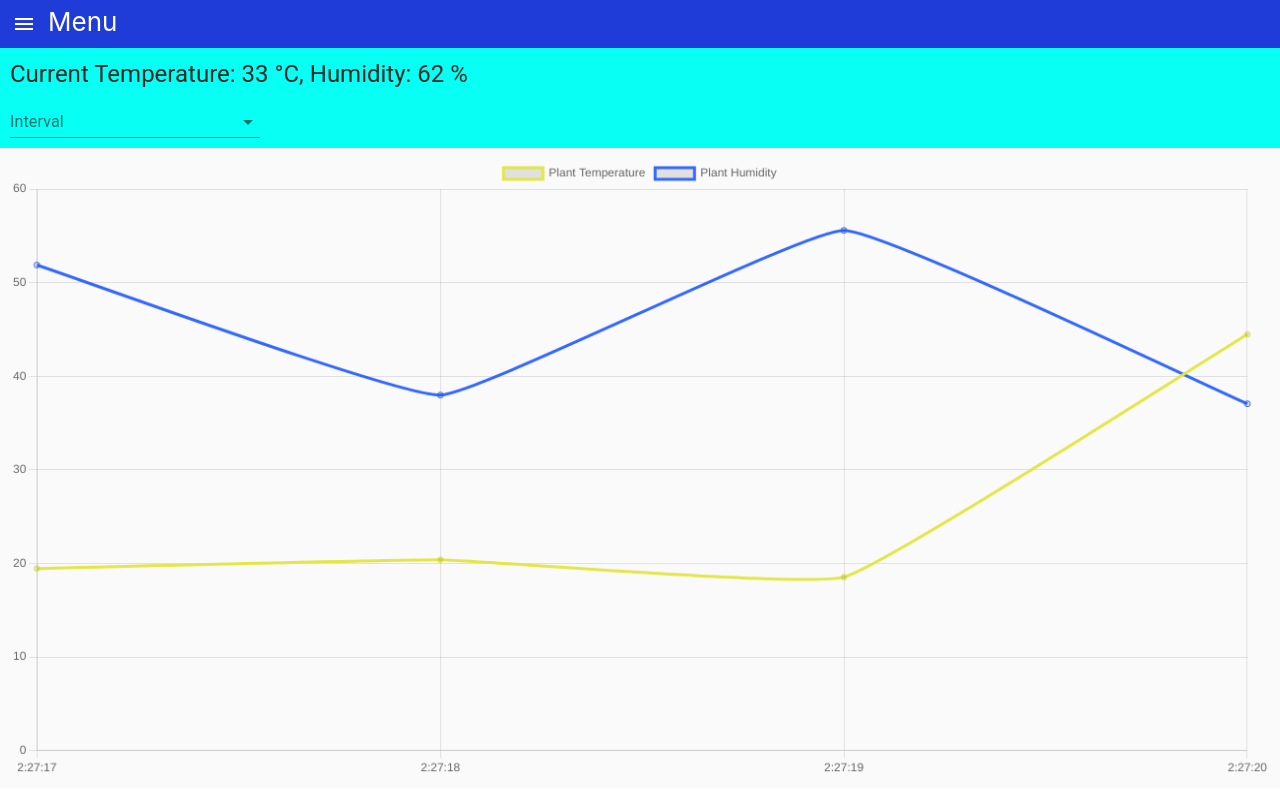
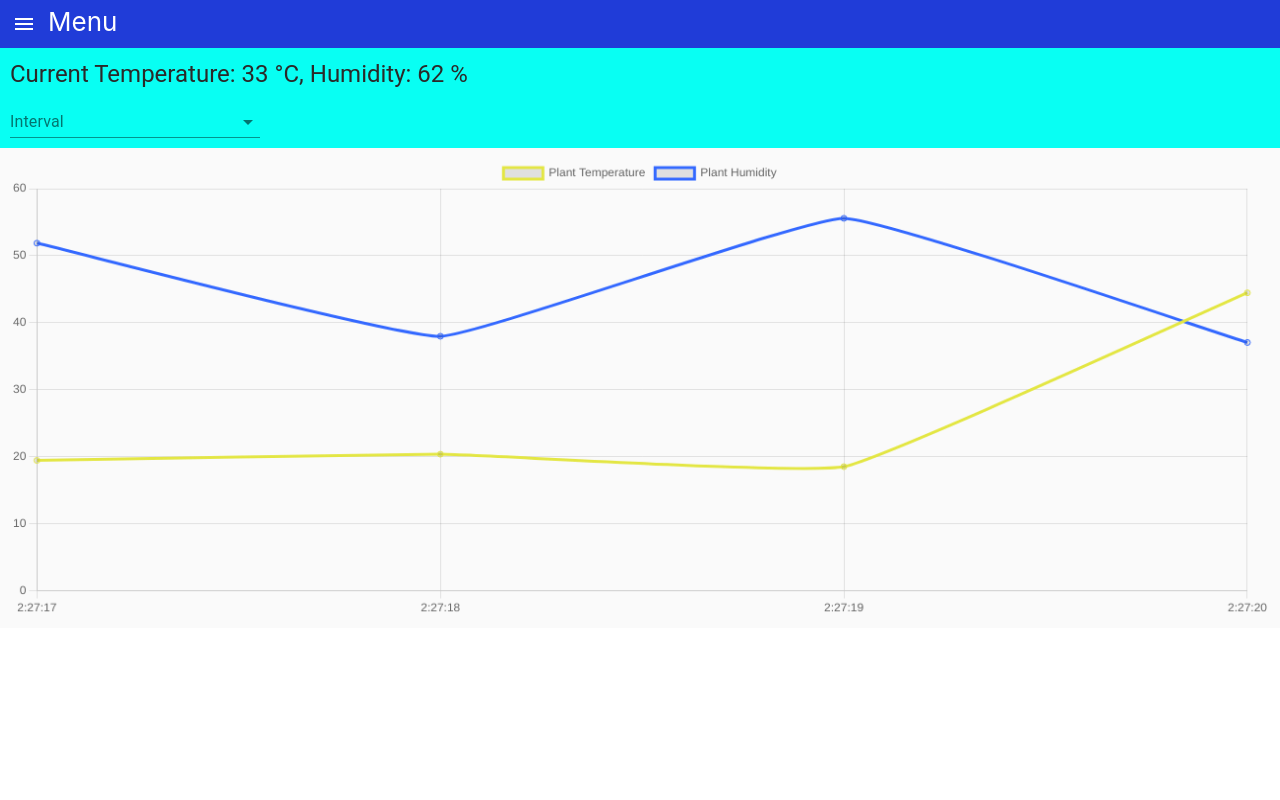
Before and after one commit to yungwenpeng/react-dashboard-example, a React (Create React App) app: page /dashboard in a window 1280 px wide. Built offline with nearby package versions, Linux system fonts and the light colour scheme.

Commit message:
Modify interval to default 100

```diff
--- a/src/pages/Dashboard/Dashboard.css
+++ b/src/pages/Dashboard/Dashboard.css
@@ -22,6 +22,6 @@
     color: white;
     position: relative;
     padding: 10px;
-    width: 100%;
-    height: 30%;
+    width: 80%;
+    max-height: 60vmin;
 }
--- a/src/pages/Dashboard/Dashboard.js
+++ b/src/pages/Dashboard/Dashboard.js
@@ -32,6 +32,19 @@ let dataSetup = {
   ]
 };
 
+function Dashboard() {
+
+  const [lastestTemperatureReading, setlastestTemperatureData] = useState();
+  const [lastestHumidityReading, setlastestHumidityData] = useState();
+  const intervalId = useRef();
+
+  const [intervalOption, setIntervalOption] = useState('100');
+  const handleSelectChange = (e) => {
+    const value = e.target.value;
+    setIntervalOption(value);
+    //console.log('The Interval is : ', value);
+  };
+
   function generateRandomInt(min, max) {
     min = Math.ceil(min);
     max = Math.floor(max);
@@ -61,20 +74,6 @@ function addDataToChart(chart, limit, label, temperature, humidity) {
       }
       //console.log('dataset: ' + JSON.stringify(dataset, null, 4));
     });
-};
-
-
-function Dashboard() {
-
-  const [lastestTemperatureReading, setlastestTemperatureData] = useState();
-  const [lastestHumidityReading, setlastestHumidityData] = useState();
-  const intervalId = useRef();
-
-  const [intervalOption, setIntervalOption] = useState();
-  const handleSelectChange = (e) => {
-    const value = e.target.value;
-    setIntervalOption(value);
-    //console.log('The Interval is : ', value);
   };
 
 
```
Lines whose indentation alone changed are shown as unchanged.
